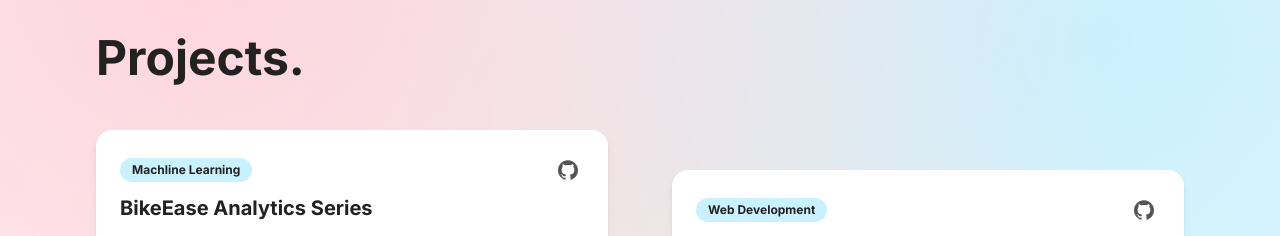
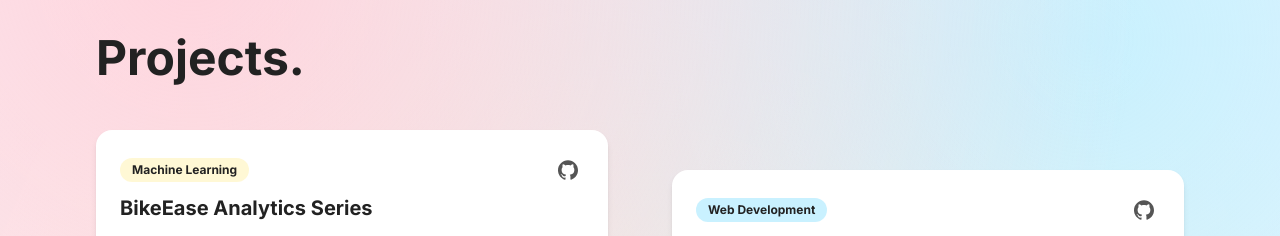
Before and after one commit to angelatyk/angelatyk.github.io, a React (Vite) app: page / in a window 1280 px wide. Shown: the part 2600-2836 px from the top of the page. Built offline with nearby package versions, Linux system fonts and the light colour scheme.

Commit message:
Made project card tag background colour dynamic depending on type.

```diff
--- a/src/components/ProjectCard.jsx
+++ b/src/components/ProjectCard.jsx
@@ -2,10 +2,20 @@ import { SiGithub } from "react-icons/si";
 import LinkButton from "./LinkButton";
 
 function ProjectCard({ title, imageSrc, description, link, github, tag }) {
+	const tagColors = {
+		"Web Development": "var(--background-accent-blue)",
+		"Machine Learning": "var(--background-accent-yellow)",
+		Default: "var(--background-accent-red)",
+	};
+
 	return (
 		<div className="project-card">
 			<div className="project-card-header">
-				{tag && <span className="project-card-tag">{tag}</span>}
+				{tag && (
+					<span className="project-card-tag" style={{ backgroundColor: tagColors[tag] || tagColors.Default }}>
+						{tag}
+					</span>
+				)}
 				{github && (
 					<a href={github} target="_blank" rel="noopener noreferrer" className="project-card-github">
 						<SiGithub size={20} />
--- a/src/index.css
+++ b/src/index.css
@@ -317,7 +317,6 @@
 
   .project-card-tag {
     @apply text-xs font-semibold px-3 py-1 rounded-full;
-    background-color: var(--background-accent-blue);
     color: var(--color-text);
   }
 
--- a/src/pages/Projects.jsx
+++ b/src/pages/Projects.jsx
@@ -13,7 +13,7 @@ function Projects({ projectsRef }) {
 			description:
 				"The BikeEase Analytics Series showcases my AI/ML bootcamp journey through a multi-part project applied to BikeEase, a New York bike rental company. The notebooks cover data cleaning, visualization, regression modeling, CNN image classification, NLP sentiment analysis, and generative AI, highlighting my ability to apply end-to-end AI/ML workflows to real-world problems.",
 			github: "https://github.com/angelatyk/bikeease-analytics-series",
-			tag: "Machline Learning",
+			tag: "Machine Learning",
 		},
 		{
 			title: "My Portfolio",
```
